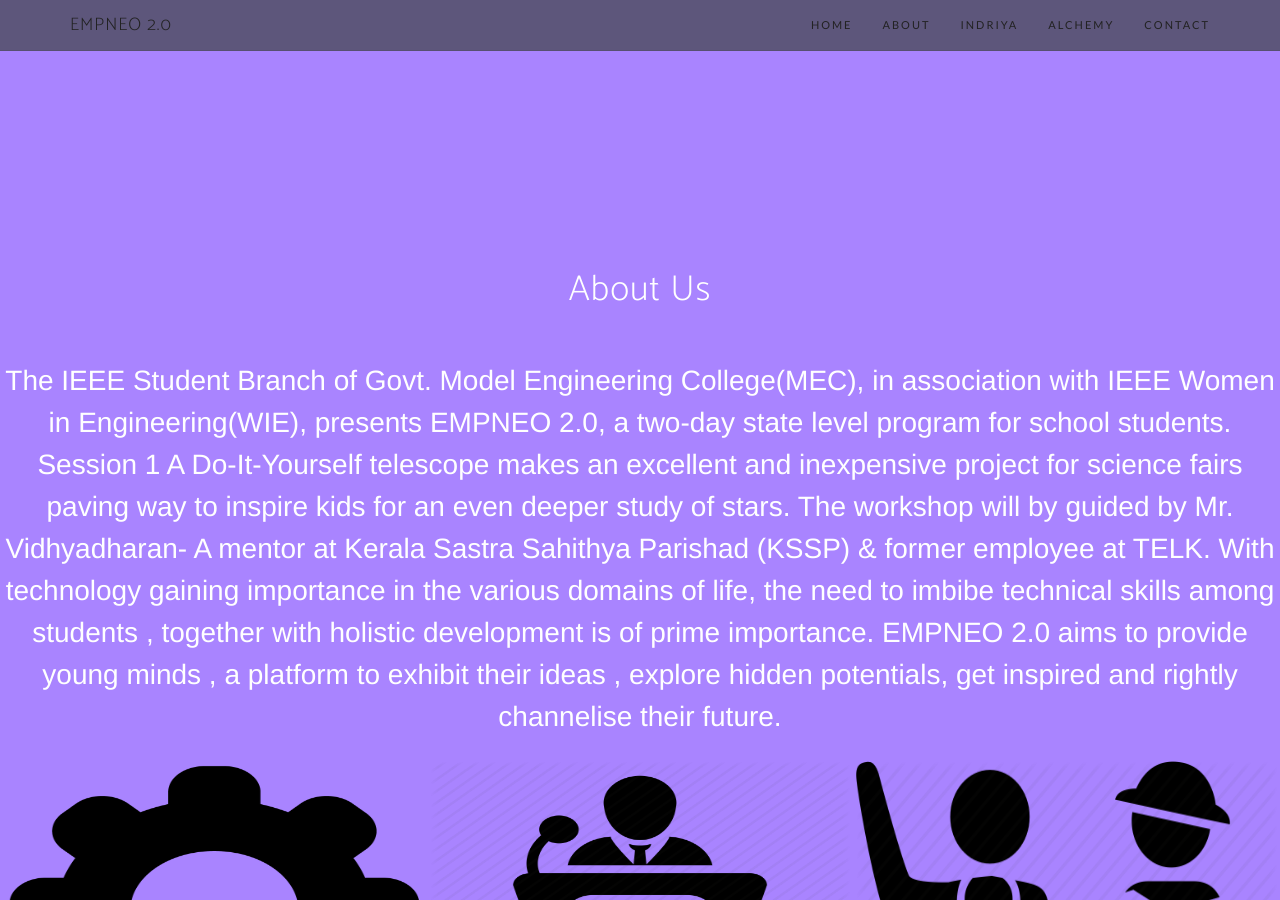
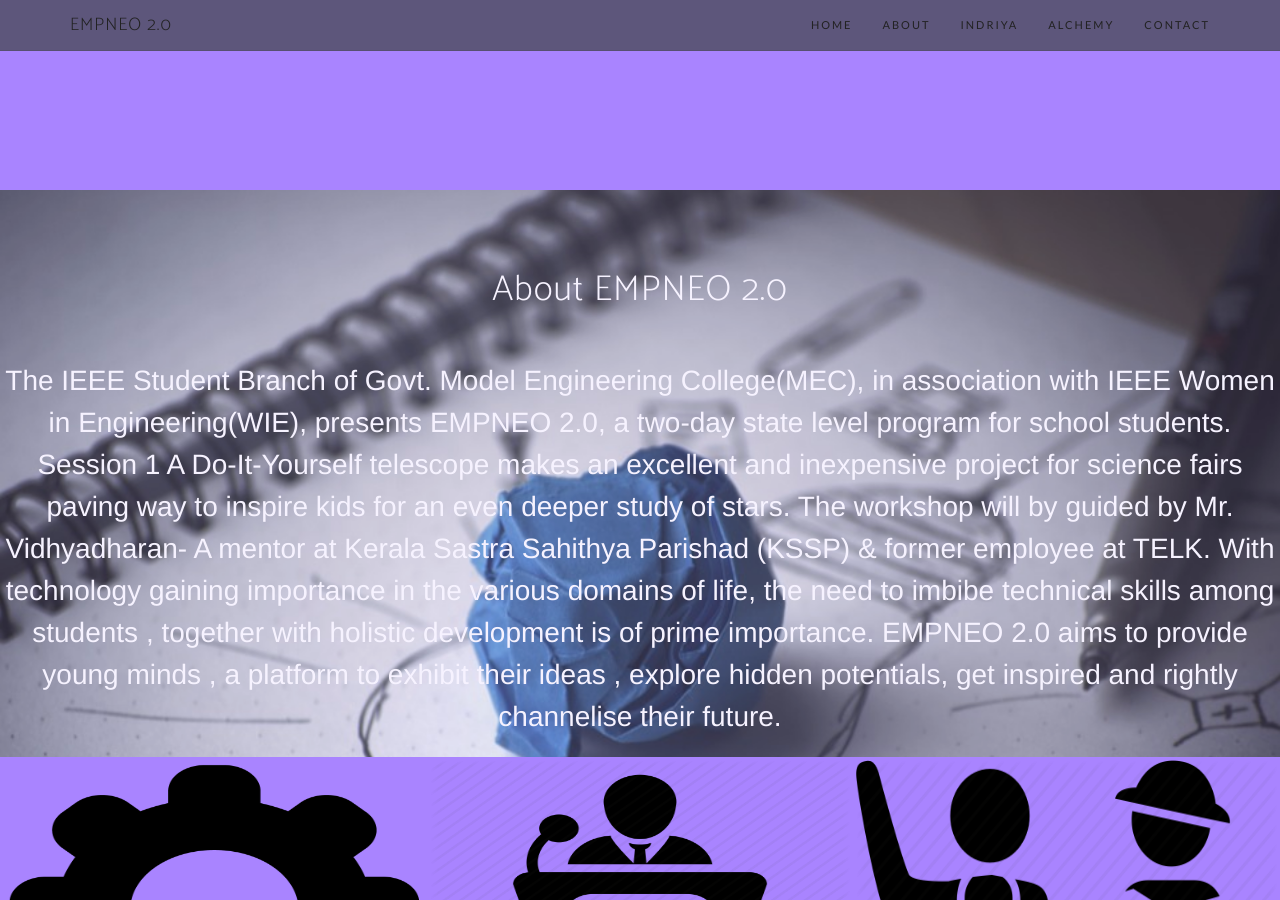
Before and after one commit to IEEEMEC/empneo, a Jekyll site: the page built from index.html, in a window 1280 px wide and 900 px high, scrolled down 730 px. Built offline with Jekyll 4.4.1, drawn with Linux system fonts in a browser that asks for light colours; nearby versions of some CDN libraries; some web fonts are replaced; the list of posts is cut into pages by our own code.

Commit message:
Add correct url for aboutUS and removed unnecessary files

```diff
--- a/_includes/aside.html
+++ b/_includes/aside.html
@@ -19,11 +19,11 @@
         color: white;
     }
 </style>
-<div id=#abt>
+<div id="abt">
     <br><br><br>
 
 
-   <strong><h1 id="abtus">About Us</h1><br><br></strong>
+   <strong><h1 id="abtus">About EMPNEO 2.0</h1><br><br></strong>
     <p class="abt">The IEEE Student Branch of Govt. Model
             Engineering College(MEC), in association with
             IEEE Women in Engineering(WIE), presents
--- a/_includes/header.html
+++ b/_includes/header.html
@@ -119,11 +119,10 @@
     </a>
 </div>
     <br>
-    <br>
 <div align="center">
 
 <a href="https://www.yepdesk.com/empneo"><button class=" btn btn-danger" type="button"><span class="glyphicon glyphicon-shopping-cart"><font size="3" face="arial,halvetica"><b>Buy now</b></font></span></button></a>
-<a href="#"><button class="btn btn-info" type="button"><span class="glyphicon glyphicon-info-sign"><font size="3" face="arial,halvetica"><b>Learn more</b></font></span></button></a>
+<a href="#abt"><button class="btn btn-info" type="button"><span class="glyphicon glyphicon-info-sign"><font size="3" face="arial,halvetica"><b>Learn more</b></font></span></button></a>
 </div>
    <!-- <div class="container">
         <div class="row">
```
Also changed, not shown: 2 other files.
